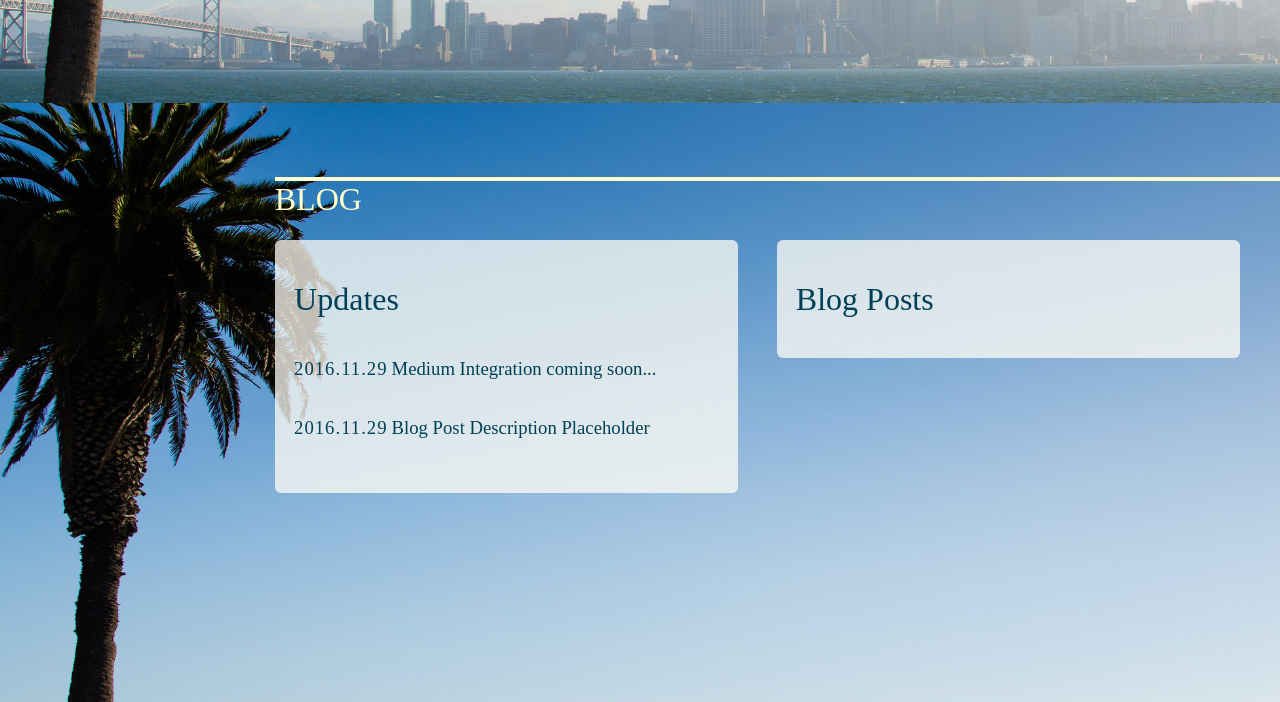
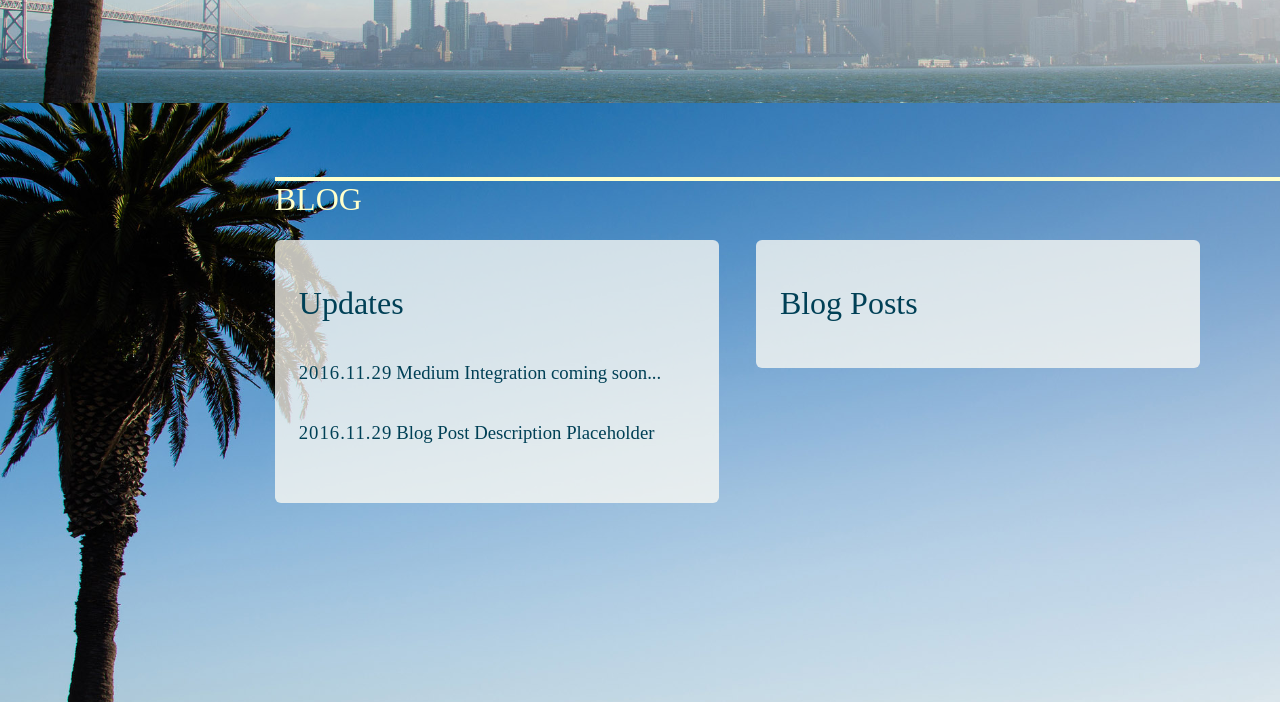
Before and after one commit to Saturn-V/Saturn-V.github.io, a PHP site: page / in a window 1280 px wide. Shown: the part 2297-2999 px from the top of the page. Run offline with PHP 8.4, Linux system fonts and the light colour scheme; some libraries are stand-ins or nearby versions; some web fonts are replaced.

Commit message:
progress save

```diff
--- a/css/main.css
+++ b/css/main.css
@@ -104,6 +104,10 @@ i.fa {
   font-weight: 300;
 }
 
+.margin-standard {
+  margin-right: calc(5rem - 4%);
+}
+
 /* General Styles
 –––––––––––––––––––––––––––––––––––––––––––––––––– */
 .section {
@@ -140,12 +144,12 @@ i.fa {
   border-top: solid 4px #FFFFCB;
 }
 
-.box {
+.card-simple {
   background-color: rgba(255, 253, 245, .75);
-  border-radius: 6px 6px 6px 6px;
+  border-radius: 6px;
+  box-sizing: border-box;
+  padding: 1.5rem;
   /*margin-right: 5%;*/
-  padding: 2%;
-  box-sizing: border-box;
 }
 
 .content-padding {
--- a/index.html
+++ b/index.html
@@ -97,13 +97,6 @@
                 <a href="http://feedback-us.herokuapp.com/" class="four columns product">
                   <img src="assets/feedback-me.png" alt="" />
                   <h2>Feedback.Me</h2>
-                  <!-- <p>
-                    Lorem ipsum dolor sit amet, consectetur adipiscing elit.
-                    Ut vehicula nunc ut malesuada laoreet. Donec a urna et urna molestie fermentum.
-                    Sed in vulputate augue, ac rutrum odio. Fusce ac dolor sodales, scelerisque urna nec,
-                    luctus elit. Nullam cursus quis nisi ac tempus. Mauris eu eleifend ante. Maecenas efficitur
-                    ornare.
-                  </p> -->
                 </a>
 
                 <a href="#" class="four columns product">
@@ -145,9 +138,9 @@
 
               <h1 class="title border">BLOG</h1>
 
-              <div class="row">
+              <div class="row margin-standard">
 
-                <div class="six columns box">
+                <div class="six columns card-simple">
                   <h1>Updates</h1>
                   <ul>
                     <li>
@@ -162,7 +155,7 @@
                   </ul>
                 </div>
 
-                <div class="six columns box">
+                <div class="six columns card-simple">
                   <h1>Blog Posts</h1>
                 </div>
               </div>
```
